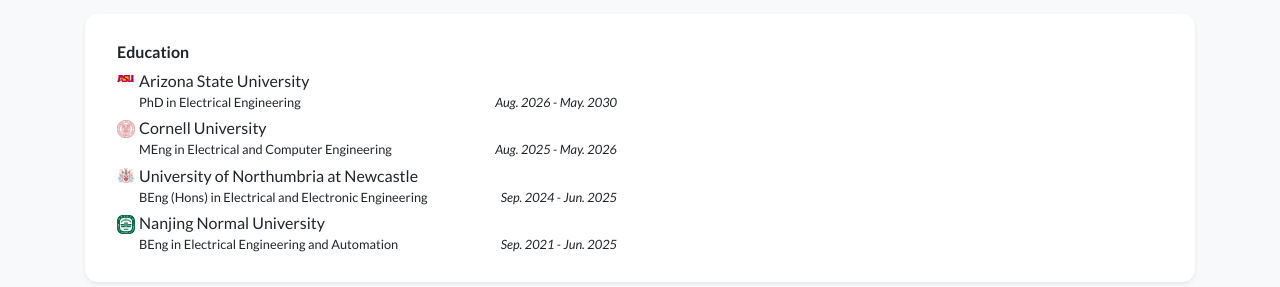
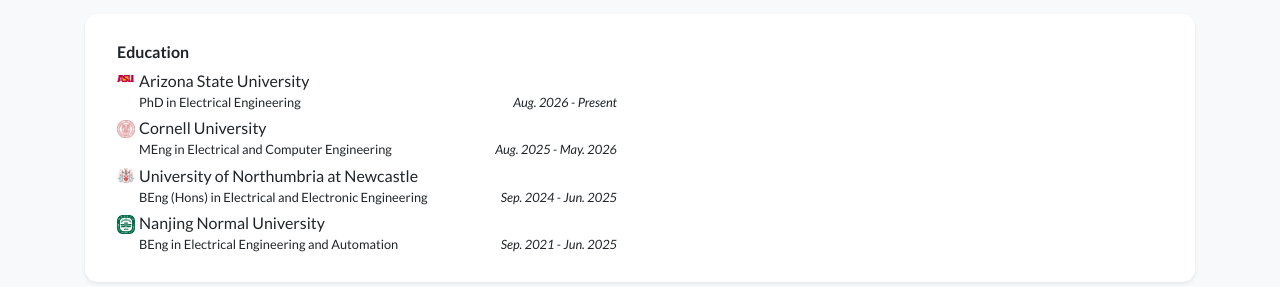
Before and after one commit to eddiehuang2002/eddiehuang2002.github.io, a Jekyll site: the page built from index.html, in a window 1280 px wide and 900 px high, scrolled down 425 px. Shown: the part 166-453 px from the top of the window. Built offline with Jekyll 4.4.1, drawn with Linux system fonts in a browser that asks for light colours; nearby versions of some CDN libraries; a style sheet for code colours, icons or effects is not loaded.

Commit message:
Update education date for Arizona State University

```diff
--- a/_data/profile.yml
+++ b/_data/profile.yml
@@ -35,7 +35,7 @@
 - name: Arizona State University
   logo: /assets/images/badges/ASU.png
   position: "PhD in Electrical Engineering"
-  date: Aug. 2026 - May. 2030
+  date: Aug. 2026 - Present
 - name: Cornell University
   logo: /assets/images/badges/Cornell.png
   position: "MEng in Electrical and Computer Engineering"
```
